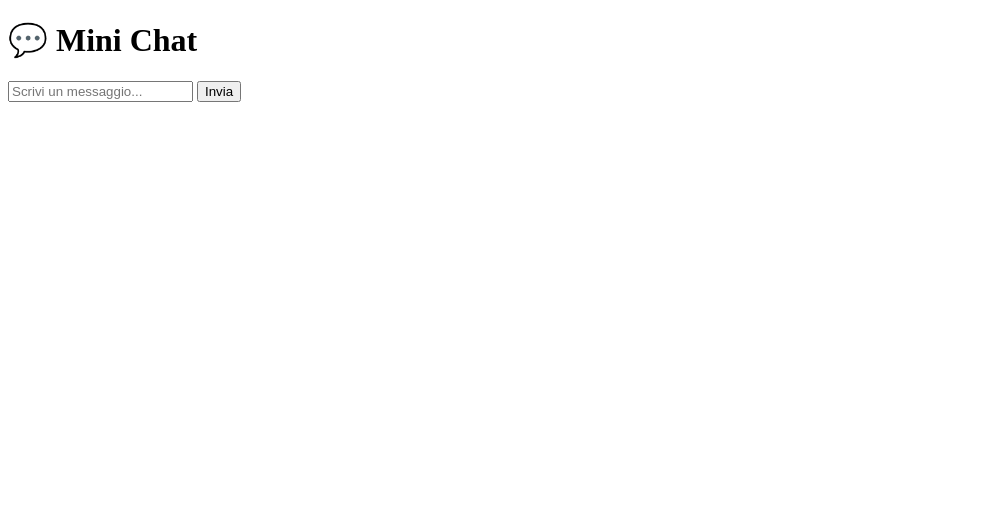
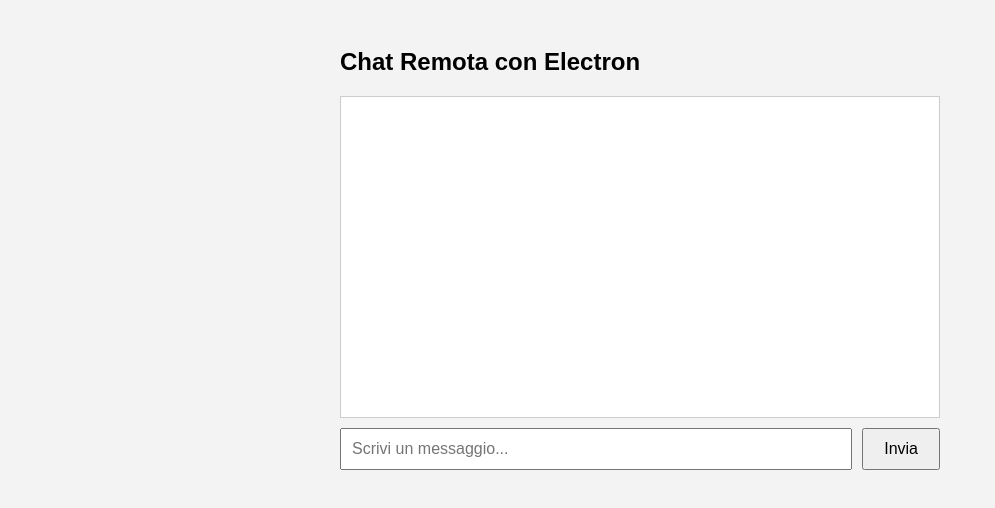
Before and after one commit to VayNBlayN/chat-server, a website: page index.html in a window 1280 px wide. Shown: the whole page, without its empty margins (0-995 px from the left). Drawn offline with nearby package versions, Linux system fonts and the light colour scheme; no server answers.

Commit message:
Update index.html

```diff
--- a/index.html
+++ b/index.html
@@ -1,21 +1,90 @@
 <!DOCTYPE html>
-<html>
+<html lang="it">
 <head>
   <meta charset="UTF-8">
-  <title>VerveChat</title>
-  <meta http-equiv="Content-Security-Policy" content="script-src 'self' 'unsafe-inline';" />
-  <link rel="stylesheet" href="style.css"> <!-- Se hai uno stile CSS -->
+  <title>Chat Electron</title>
+  <style>
+    body {
+      font-family: Arial, sans-serif;
+      background: #f3f3f3;
+      padding: 20px;
+    }
+    #chat {
+      max-width: 600px;
+      margin: auto;
+    }
+    #messages {
+      border: 1px solid #ccc;
+      background: white;
+      height: 300px;
+      overflow-y: auto;
+      padding: 10px;
+      margin-bottom: 10px;
+    }
+    #inputArea {
+      display: flex;
+      gap: 10px;
+    }
+    input[type="text"] {
+      flex: 1;
+      padding: 10px;
+      font-size: 16px;
+    }
+    button {
+      padding: 10px 20px;
+      font-size: 16px;
+    }
+  </style>
 </head>
 <body>
-  <h1>💬 Mini Chat</h1>
-  <ul id="messages"></ul>
-  <form id="form">
-    <input id="msg" autocomplete="off" placeholder="Scrivi un messaggio..." />
-    <button>Invia</button>
-  </form>
+  <div id="chat">
+    <h2>Chat Remota con Electron</h2>
+    <div id="messages"></div>
+    <div id="inputArea">
+      <input type="text" id="messageInput" placeholder="Scrivi un messaggio...">
+      <button onclick="sendMessage()">Invia</button>
+    </div>
+  </div>
 
-  <!-- Carica Socket.IO dal server -->
-  <script src="/socket.io/socket.io.js"></script>
-  <script src="index.js"></script> <!-- Assicurati che questo file esista -->
+  <!-- Socket.IO client CDN -->
+  <script src="https://cdn.socket.io/4.7.2/socket.io.min.js"></script>
+  <script>
+    // Inserisci qui l’URL del tuo server su Render.com
+    const socket = io('https://TUA-RENDER-URL.onrender.com'); // <-- Modifica questo!
+
+    // Quando connesso
+    socket.on('connect', () => {
+      console.log('🟢 Connesso al server Socket.IO');
+    });
+
+    // Quando arriva un messaggio
+    socket.on('messaggio', (msg) => {
+      const messages = document.getElementById('messages');
+      const p = document.createElement('p');
+      p.textContent = '📩 ' + msg;
+      messages.appendChild(p);
+      messages.scrollTop = messages.scrollHeight;
+    });
+
+    // Invia un messaggio al server
+    function sendMessage() {
+      const input = document.getElementById('messageInput');
+      const msg = input.value.trim();
+      if (msg) {
+        socket.emit('messaggio', msg);
+        const messages = document.getElementById('messages');
+        const p = document.createElement('p');
+        p.textContent = '🧑‍💻 ' + msg;
+        messages.appendChild(p);
+        messages.scrollTop = messages.scrollHeight;
+        input.value = '';
+      }
+    }
+
+    // Invio con il tasto Enter
+    document.getElementById('messageInput').addEventListener('keydown', (e) => {
+      if (e.key === 'Enter') sendMessage();
+    });
+  </script>
 </body>
 </html>
```
